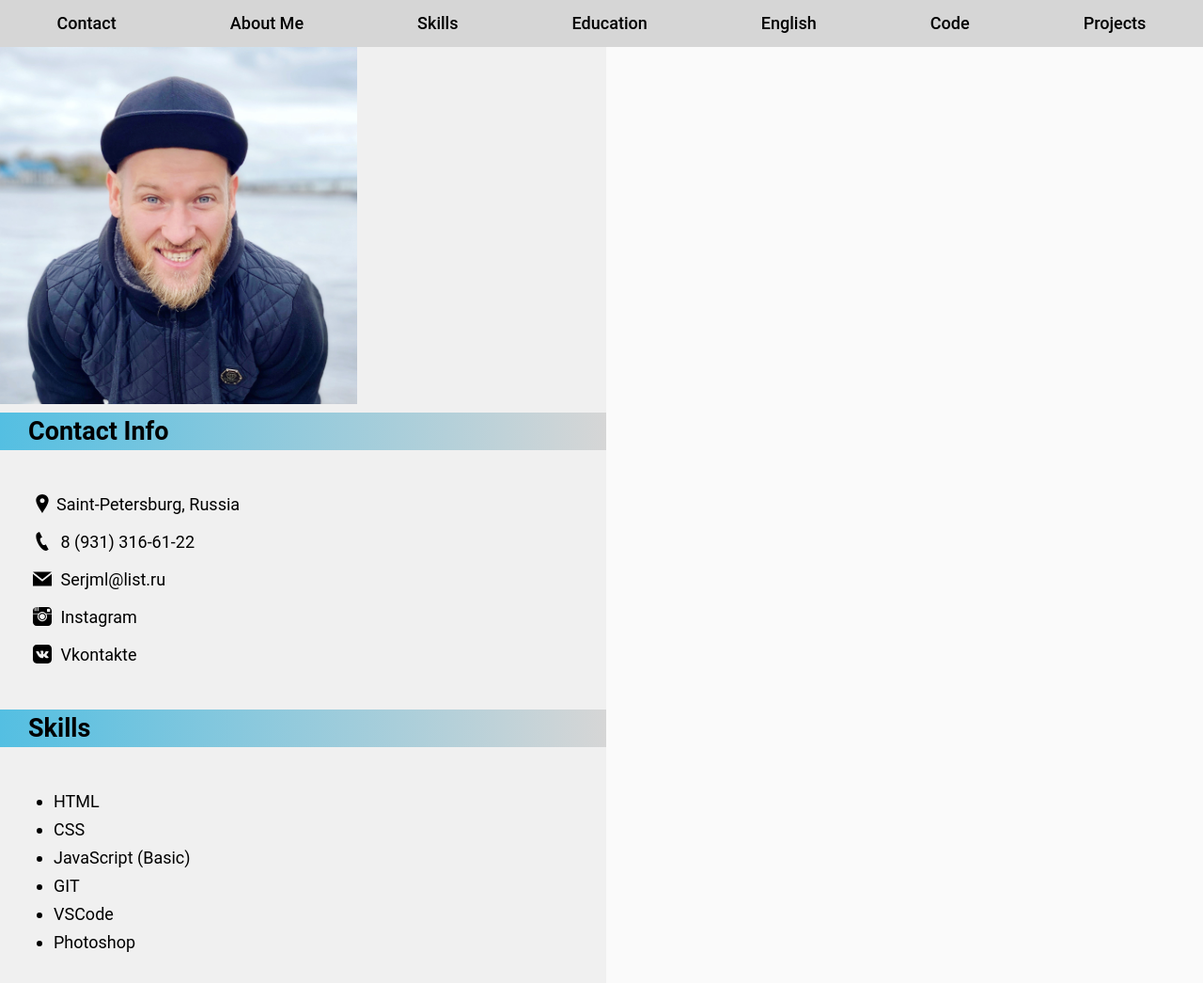
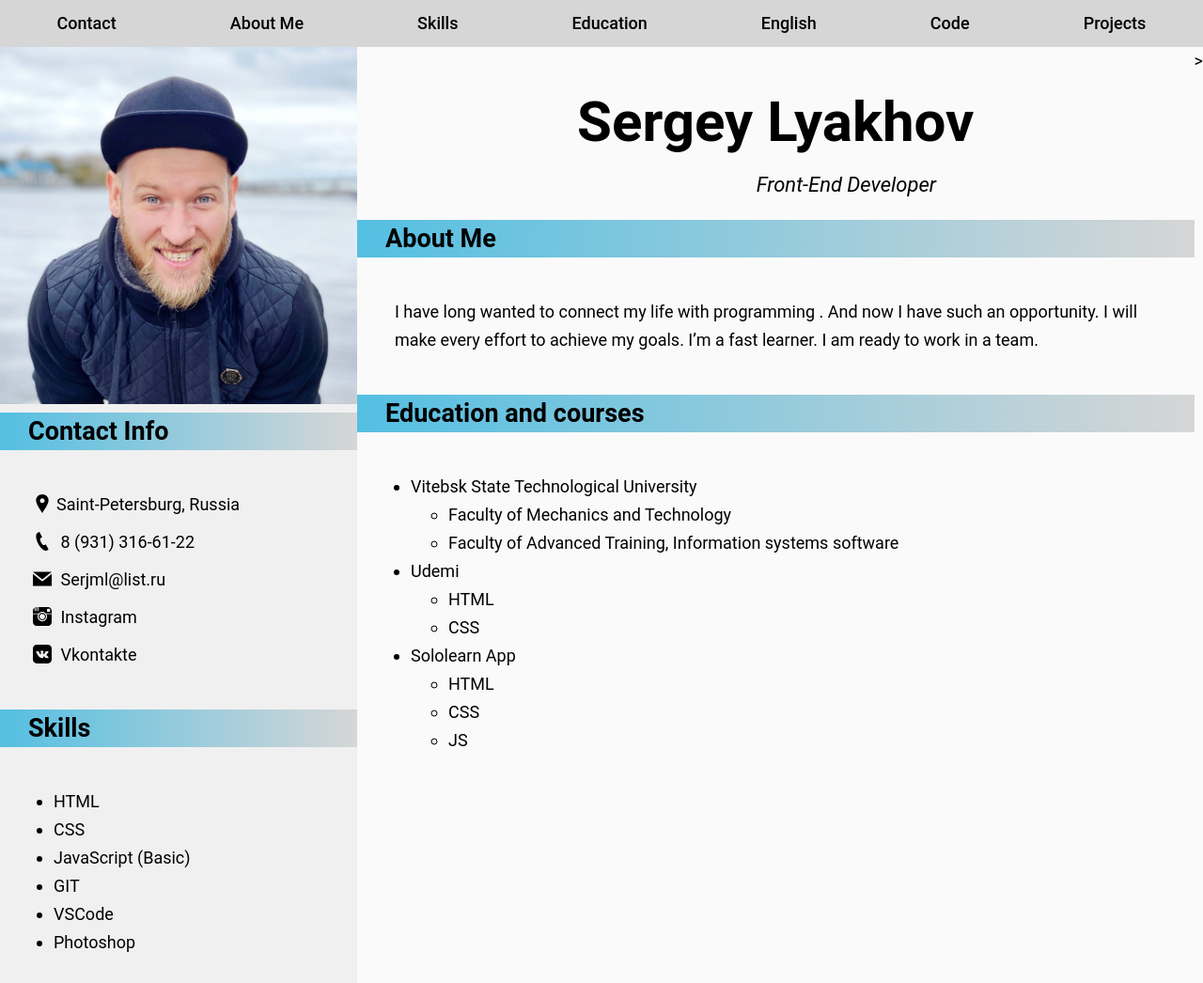
Before and after one commit to serjml/rsschool-cv, a plain HTML site: page index.html in a window 1280 px wide. Shown: the top 1046 px of the page at 94% size. Drawn offline with Linux system fonts and the light colour scheme; a web font is replaced by a local one.

Commit message:
feat: add page title, about me, education

```diff
--- a/index.html
+++ b/index.html
@@ -70,6 +70,43 @@
         <p class="english-item">Level A2. I continue to improve my English lesson by learning every day</p>
       </section>
     </section>
+    <section class="right-side">
+      <div class="page-title">
+        <h1 class="main-title">Sergey Lyakhov</h1>
+        <p>Front-End Developer</p>
+      </div>
+      <section class="about-me" id="about-me">
+        <h2 class="section-title">About Me</h2>
+        <p class="about-me-item">I have long wanted to connect my life with programming . And now I have such an opportunity. I will make every effort to achieve my goals. I’m a fast learner. I am ready to work in a team.</p>
+      </section>
+      <section class="education" id="education">
+        <h2 class="section-title">Education and courses</h2>
+        <ul class="education-list">
+          <li class="education-item">
+            Vitebsk State Technological University
+            <ul>
+              <li>Faculty of Mechanics and Technology</li>
+              <li>Faculty of Advanced Training, Information systems software</li>
+            </ul>
+          </li>
+          <li class="education-item">
+            Udemi
+            <ul>
+              <li>HTML</li>
+              <li>CSS</li>
+            </ul>
+          </li>
+          <li class="education-item">
+            Sololearn App
+            <ul>
+              <li>HTML</li>
+              <li>CSS</li>
+              <li>JS</li>
+            </ul>
+          </li>
+        </ul>
+      </section>
+    </section>>
   </main>>
 </body>
 </html>
--- a/style.css
+++ b/style.css
@@ -108,3 +108,34 @@
  .english-item {
    padding: 25px 40px;
  }
+
+ /*------------------- RIGHT SIDE --------------------*/
+
+.right-side {
+   flex-grow: 1;
+ }
+
+ .page-title{
+   text-align: center;
+ }
+
+ .page-title p {
+   padding-left: 150px;
+   font-style: italic;
+   font-size: 22px;
+ }
+
+ .main-title {
+   margin: 0;
+   padding-top: 50px;
+   font-size: 60px;
+   line-height: 60px;
+ }
+
+ .about-me-item {
+   padding: 25px 40px;
+ }
+
+ .education-list {
+   padding: 25px 57px;
+ }
```
